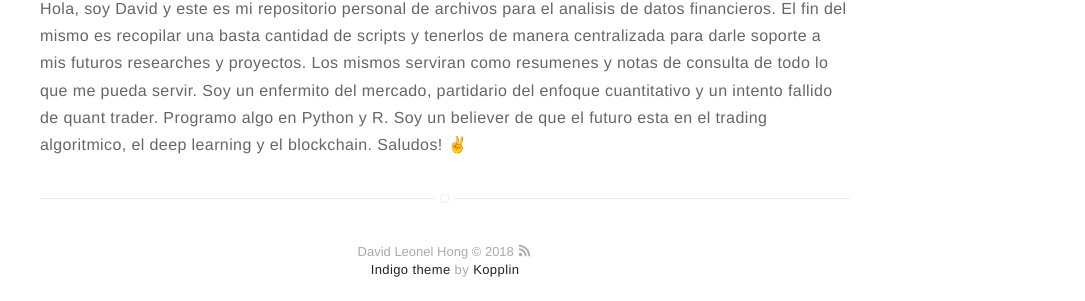
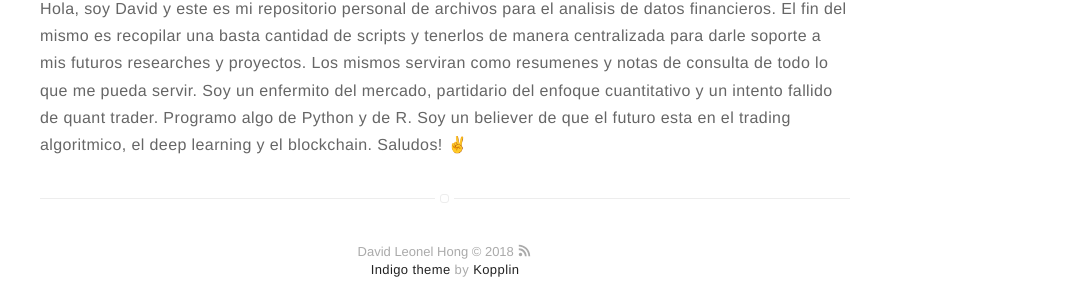
Before and after one commit to davidleonelhong/davidleonelhong.github.io, a Jekyll site: the page built from about.md, in a window 1280 px wide. Shown: the part 690-991 px from the top of the page, without its empty margins (195-1280 px from the left). Built offline with Jekyll 4.4.1, drawn with Linux system fonts in a browser that asks for light colours; a script that is not in the unit is left out.

```diff
--- a/about.md
+++ b/about.md
@@ -5,4 +5,4 @@ mathjax: true
 ---
 ![Profile Image]({{ site.url }}/{{ site.picture }})
 
-Hola, soy David y este es mi repositorio personal de archivos para el analisis de datos financieros. El fin del mismo es recopilar una basta cantidad de scripts y tenerlos de manera centralizada para darle soporte a mis futuros researches y proyectos. Los mismos serviran como resumenes y notas de consulta de todo lo que me pueda servir. Soy un enfermito del mercado, partidario del enfoque cuantitativo y un intento fallido de quant trader. Programo algo en Python y R. Soy un believer de que el futuro esta en el trading algoritmico, el deep learning y el blockchain. Saludos! ✌️
+Hola, soy David y este es mi repositorio personal de archivos para el analisis de datos financieros. El fin del mismo es recopilar una basta cantidad de scripts y tenerlos de manera centralizada para darle soporte a mis futuros researches y proyectos. Los mismos serviran como resumenes y notas de consulta de todo lo que me pueda servir. Soy un enfermito del mercado, partidario del enfoque cuantitativo y un intento fallido de quant trader. Programo algo de Python y de R. Soy un believer de que el futuro esta en el trading algoritmico, el deep learning y el blockchain. Saludos! ✌️
```
